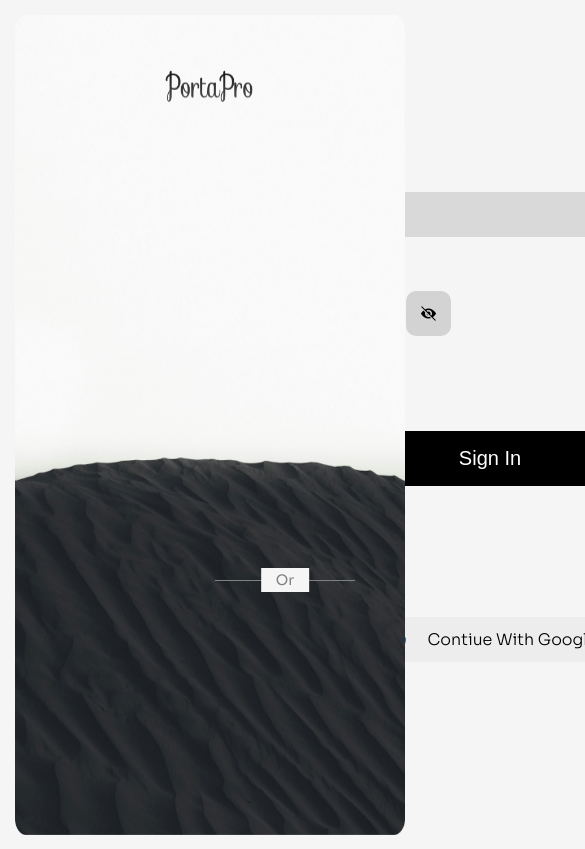
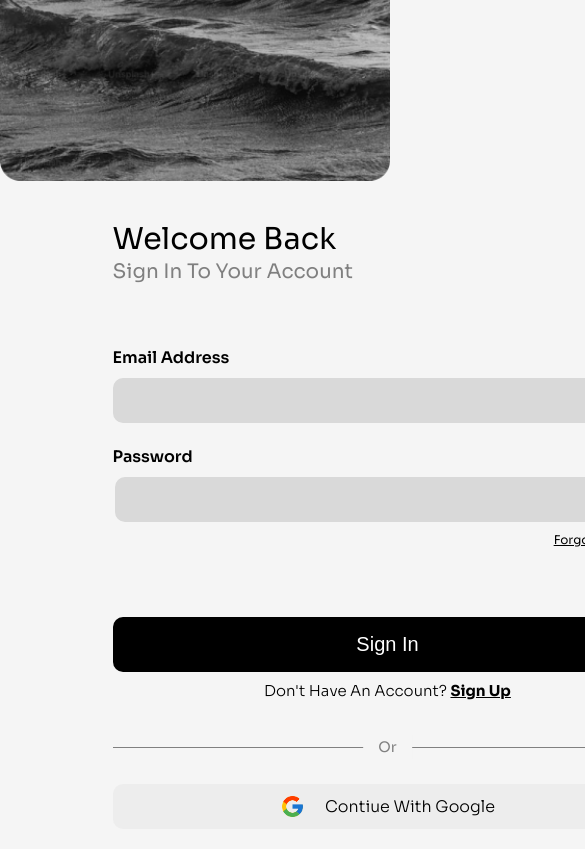
Before and after one commit to Chukwuderah/PortaPro, a plain HTML site: page Signin-page/signin.html in a window 390 px wide. Shown: the top 849 px of the page, 585 px wide, since content can reach past the window. Drawn offline with Linux system fonts and the light colour scheme.

Commit message:
PortaPro Web App

```diff
--- a/Signin-page/signin.css
+++ b/Signin-page/signin.css
@@ -14,33 +14,54 @@ body {
   justify-content: center;
 }
 
+::-webkit-scrollbar {
+  max-width: 7px;
+}
+
+::-webkit-scrollbar-thumb {
+  background: #808080;
+  border-radius: 10px;
+}
+
 div#container {
-  max-width: 100%;
+  max-width: 100vw;
   display: flex;
   flex-direction: row;
-  row-gap: 35px;
+  justify-content: space-between;
   padding: 15px;
 }
 
-div.image {
+div#container div.image {
   max-width: 50%;
-  width: 690px;
-  /* height: 995px; */
-  top: 14px;
-  left: 30px;
-  gap: 0px;
-  opacity: 0px;
+  max-height: 100vh;
+  flex-shrink: 1;
+  object-fit: cover;
 }
 
-div.image img {
+div.image img.desktop-image {
   position: fixed;
-  max-width: 100%;
-  height: 820px;
+  left: 0;
+  right: auto;
+  max-width: 50%;
+  width: 47%;
+  max-height: 100vh;
+  z-index: -1;
 }
 
-div#signin {
+div.image img.mobile-image {
+  display: none;
+  max-width: 100%;
+  width: 100vw;
+  min-width: 100%;
+  max-height: 200px;
+}
+
+div#container div#signin {
   max-width: 50%;
-  padding: 20px;
+  max-height: 100vh;
+  padding: 20px 15px;
+  margin-bottom: 10px;
+  text-wrap: nowrap;
 }
 
 div.txt {
@@ -94,6 +115,7 @@ input {
 div.password-container {
   display: flex;
   flex-direction: column;
+  width: 550px;
 }
 
 div.password {
@@ -137,6 +159,7 @@ div.inline a {
 }
 
 p.question {
+  width: 550px;
   font-size: 15px;
   font-weight: 300;
   line-height: 18.9px;
@@ -152,7 +175,7 @@ p.question a {
 div.line {
   position: relative;
   height: 1px;
-  width: 100%;
+  width: 550px;
   margin: 36px 0;
   background-color: #808080;
 }
@@ -217,3 +240,37 @@ p.error-message {
   margin: 15px 0 5px;
   text-decoration: underline;
 }
+
+@media screen and (max-width: 768px) {
+  div#container {
+    display: flex;
+    flex-direction: column;
+    align-items: center;
+    gap: 20px;
+    padding: 0 0 15px;
+    max-width: 100vw;
+  }
+
+  div#container div.image {
+    max-width: 100%;
+  }
+
+  img.desktop-image {
+    display: none;
+  }
+
+  div.image img.mobile-image {
+    display: block;
+  }
+
+  div#container div#signup {
+    max-width: 100%;
+    overflow-x: auto;
+  }
+}
+
+@media screen and (max-width: 550px) {
+  div#container div.image {
+    width: 100%;
+  }
+}
--- a/Signin-page/signin.html
+++ b/Signin-page/signin.html
@@ -15,7 +15,12 @@
   <body>
     <div id="container">
       <div class="image">
-        <img src="../Images/Frame 2.png" alt="Frame 2.png" />
+        <img src="../Images/Frame 2.png" alt="Frame 2.png" class="desktop-image"/>
+        <img
+          src="../Images/Rectangle 7.png"
+          alt="Rectangle 7"
+          class="mobile-image"
+        />
       </div>
       <div id="signin">
         <form action="" method="post">
--- a/signup.css
+++ b/signup.css
@@ -12,7 +12,7 @@ body {
   background-color: whitesmoke;
   display: flex;
   justify-content: center;
-  overflow-x: auto;
+  /* overflow-x: auto; */
 }
 
 ::-webkit-scrollbar {
@@ -39,7 +39,7 @@ div#container div.image {
   object-fit: cover;
 }
 
-div.image img {
+div.image img.desktop-image {
   position: fixed;
   left: 0;
   right: auto;
@@ -49,9 +49,17 @@ div.image img {
   z-index: -1;
 }
 
+div.image img.mobile-image {
+  display: none;
+  max-width: 100%;
+  width: 100vw;
+  min-width: 100%;
+  max-height: 200px;
+}
+
 div#container div#signup {
   max-width: 50%;
-  min-height: 100vh;
+  max-height: 100vh;
   padding: 20px 15px;
   margin-bottom: 10px;
   text-wrap: nowrap;
@@ -289,3 +297,37 @@ p.error-message {
   border-radius: 10px;
   margin: 15px 0 5px;
 }
+
+@media screen and (max-width: 768px) {
+  div#container {
+    display: flex;
+    flex-direction: column;
+    align-items: center;
+    gap: 20px;
+    padding: 0 0 15px;
+    max-width: 100vw;
+  }
+
+  div#container div.image {
+    max-width: 100%;
+  }
+
+  img.desktop-image {
+    display: none;
+  }
+
+  div.image img.mobile-image {
+    display: block;
+  }
+
+  div#container div#signup {
+    max-width: 100%;
+    /* overflow-x: auto; */
+  }
+}
+
+@media screen and (max-width: 550px) {
+  div#container div.image {
+    width: 100%;
+  }
+}
```
Also changed, not shown: index.html (+10 -1 lines), signup.js (+69 -72 lines), Images/Rectangle 7.png (added), Images/Rectangle 8.png (added).
